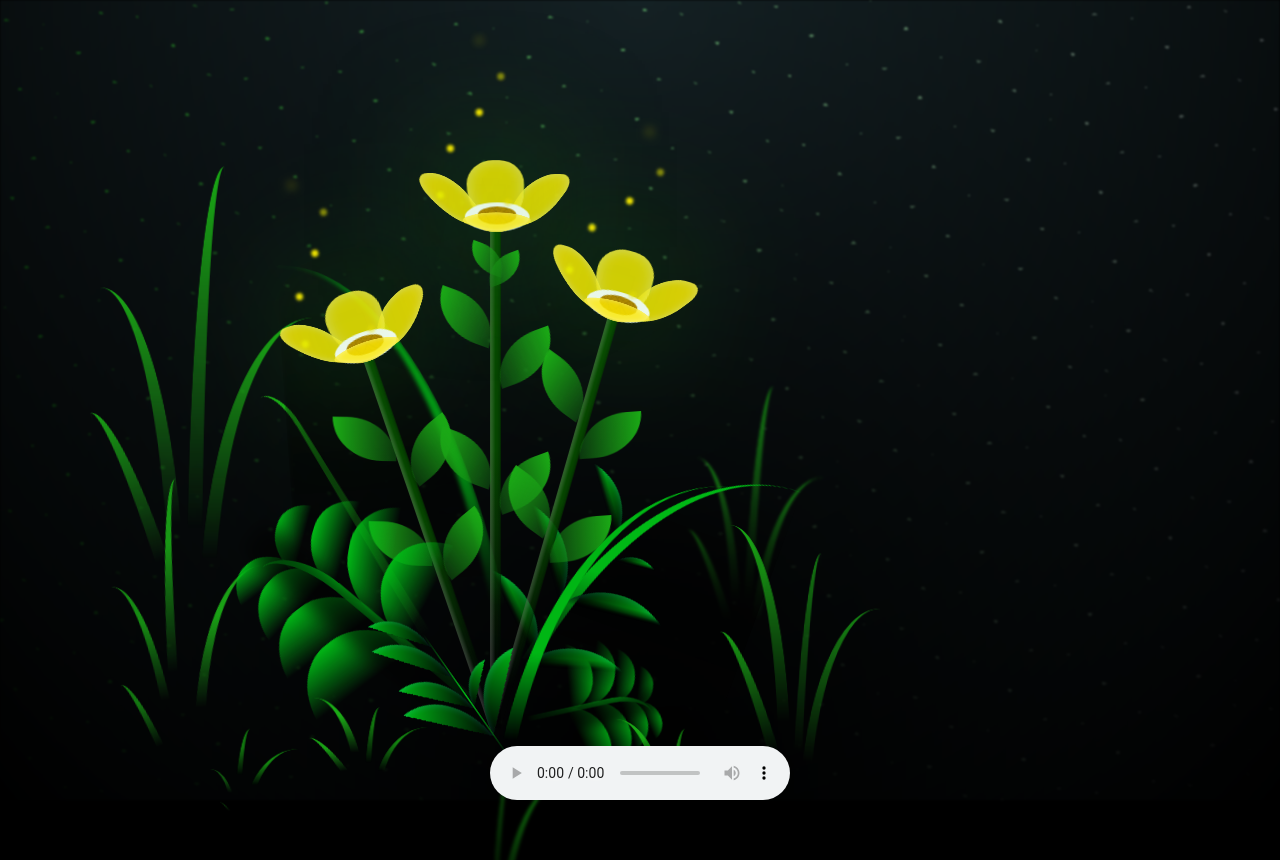
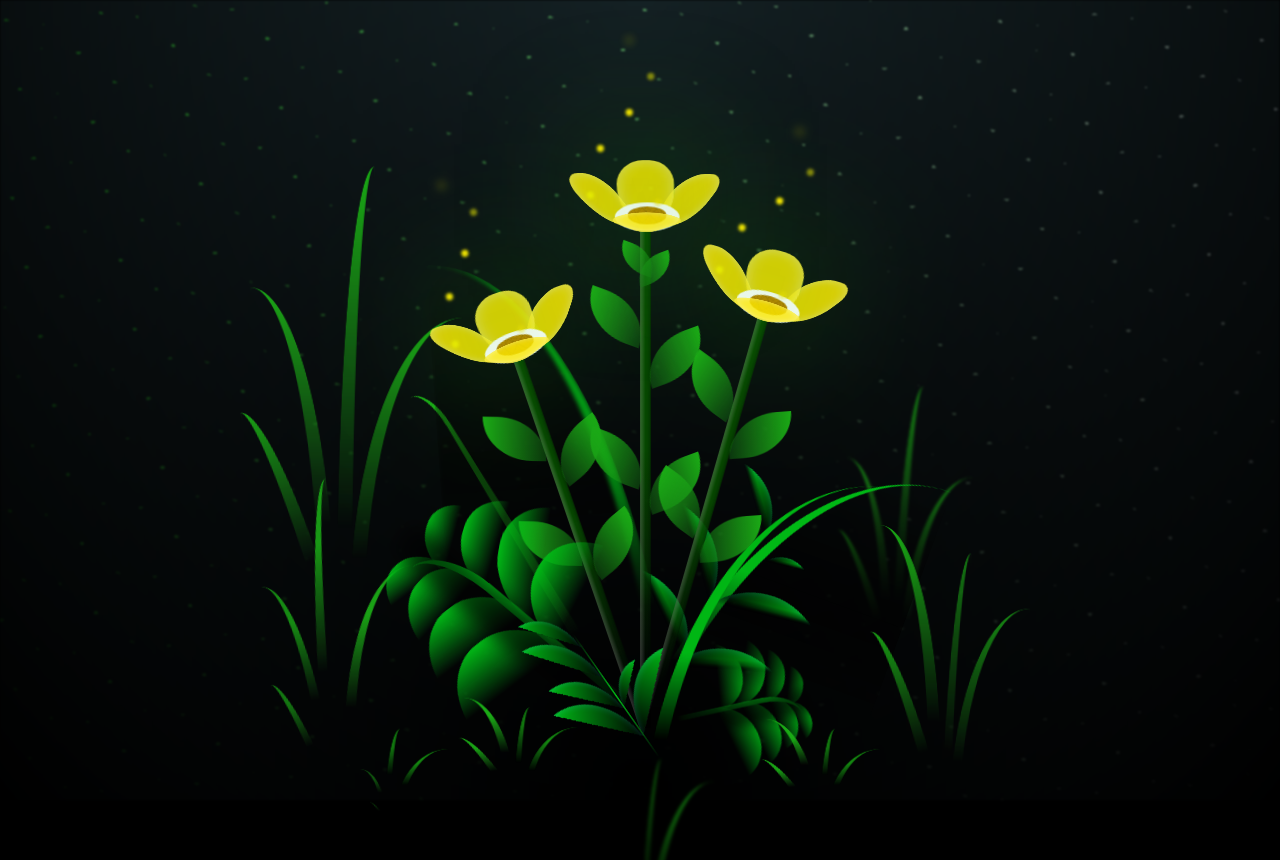
Before and after one commit to rica2703/floresAmarillasPalomeque, a plain HTML site: page FLORES.html in a window 1280 px wide. Shown: the top 860 px of the page. Drawn offline with Linux system fonts and the light colour scheme.

Commit message:
Update FLORES.html

```diff
--- a/FLORES.html
+++ b/FLORES.html
@@ -308,6 +308,5 @@
       </div>
     </div>
     <script src="main.js"></script>
-    <audio src="./cancion.mp3" controls autoplay loop></audio>
   </body>
 </html>
```
